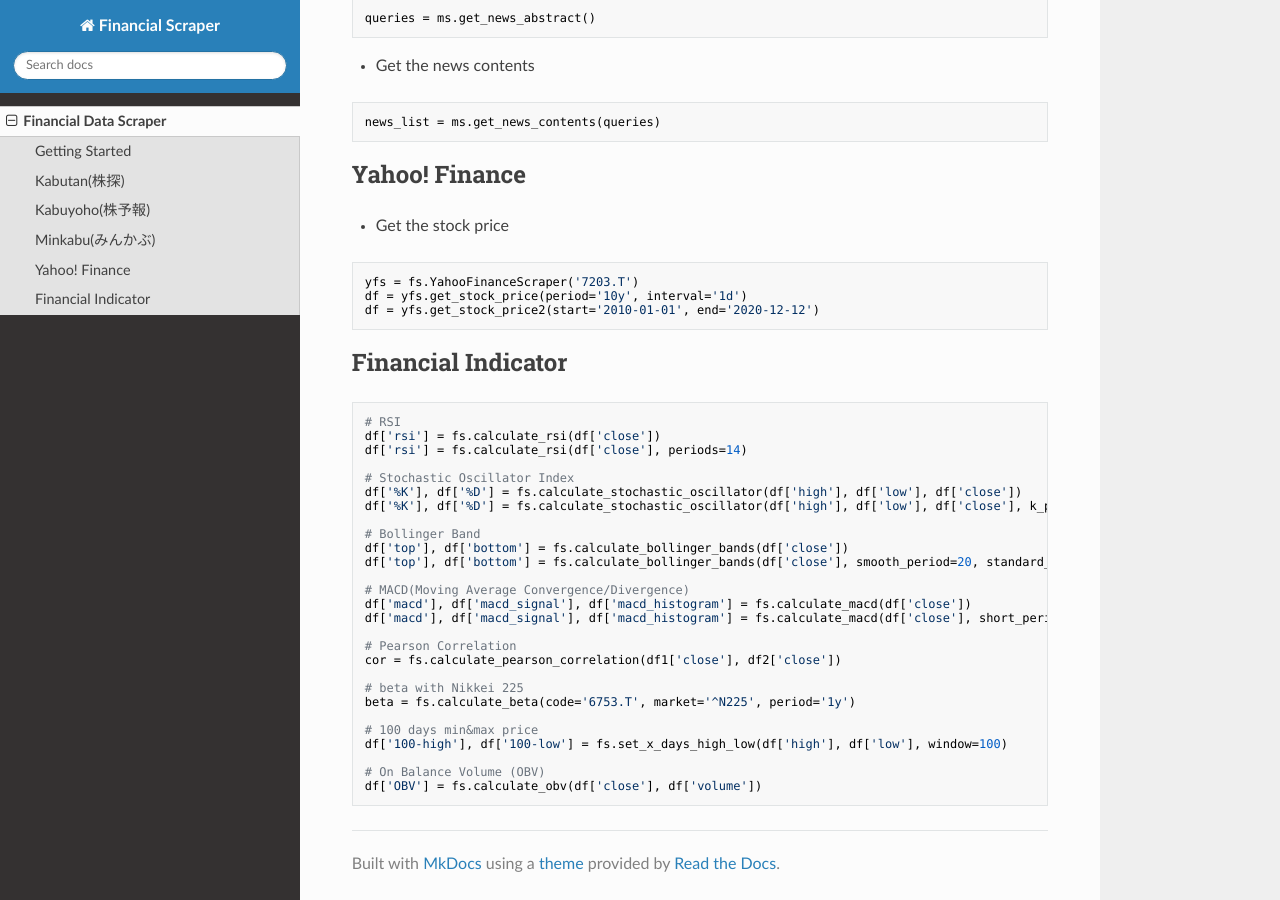
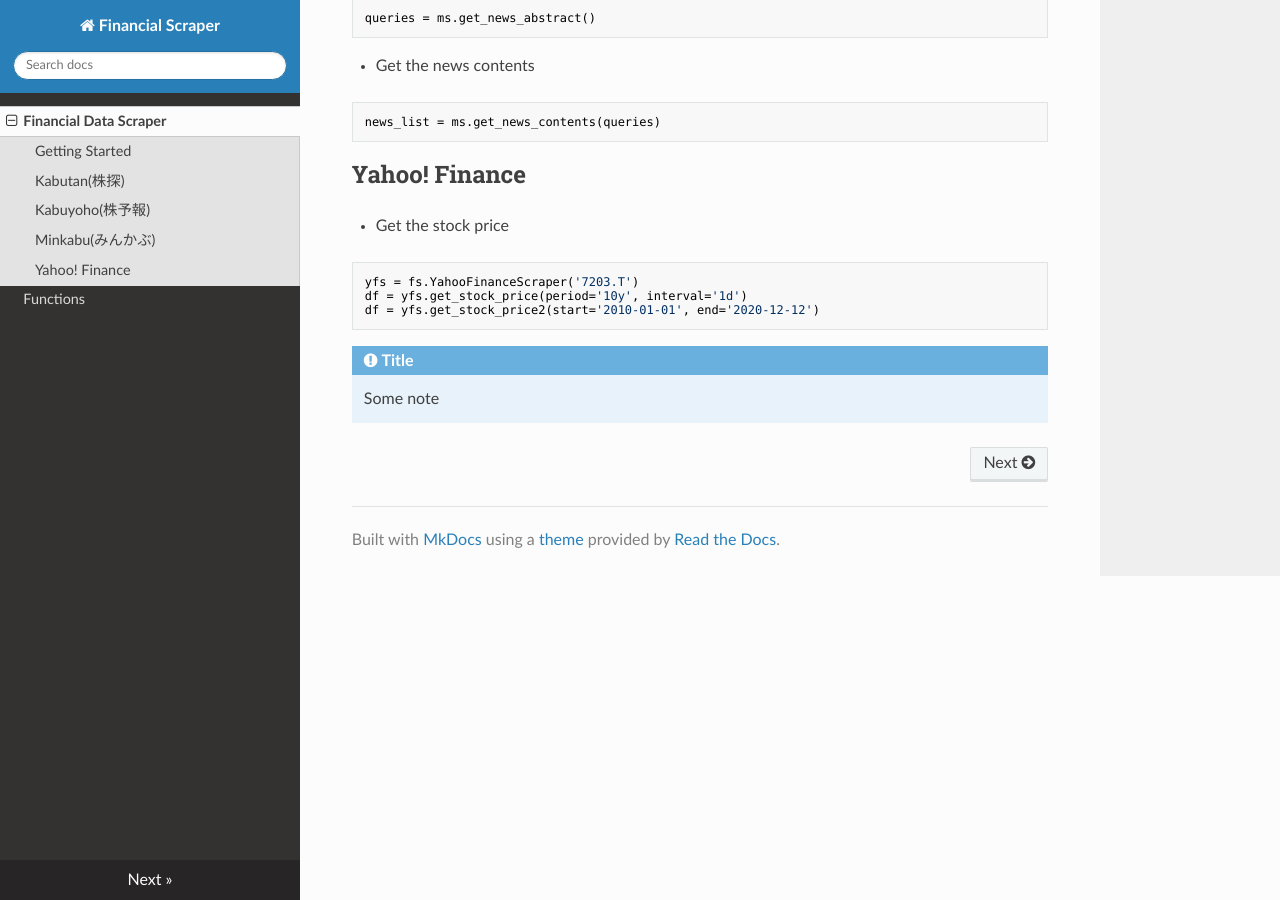
Before and after one commit to er-ri/fscraper, an MkDocs documentation site: the page built from docs/index.md, in a window 1280 px wide and 900 px high, scrolled down 1104 px. Built offline with MkDocs 1.6.1, drawn with Linux system fonts in a browser that asks for light colours; nearby versions of some CDN libraries; some of the changed text lies outside the part shown.

````diff
--- /dev/null
+++ b/docs/functions.md
@@ -0,0 +1,3 @@
+# Functions
+
+::: fscraper.utils
--- a/docs/index.md
+++ b/docs/index.md
@@ -48,33 +48,7 @@ df = yfs.get_stock_price(period='10y', interval='1d')
 df = yfs.get_stock_price2(start='2010-01-01', end='2020-12-12')
 ```
 
-## Financial Indicator
-```python
-# RSI
-df['rsi'] = fs.calculate_rsi(df['close'])
-df['rsi'] = fs.calculate_rsi(df['close'], periods=14)
 
-# Stochastic Oscillator Index
-df['%K'], df['%D'] = fs.calculate_stochastic_oscillator(df['high'], df['low'], df['close'])
-df['%K'], df['%D'] = fs.calculate_stochastic_oscillator(df['high'], df['low'], df['close'], k_period=14, d_period=3)
+!!! note "Title"
 
-# Bollinger Band
-df['top'], df['bottom'] = fs.calculate_bollinger_bands(df['close'])
-df['top'], df['bottom'] = fs.calculate_bollinger_bands(df['close'], smooth_period=20, standard_deviation=2)
-
-# MACD(Moving Average Convergence/Divergence)
-df['macd'], df['macd_signal'], df['macd_histogram'] = fs.calculate_macd(df['close'])
-df['macd'], df['macd_signal'], df['macd_histogram'] = fs.calculate_macd(df['close'], short_periods=12, long_periods=26, signal_periods=9)
-
-# Pearson Correlation
-cor = fs.calculate_pearson_correlation(df1['close'], df2['close'])
-
-# beta with Nikkei 225
-beta = fs.calculate_beta(code='6753.T', market='^N225', period='1y')
-
-# 100 days min&max price
-df['100-high'], df['100-low'] = fs.set_x_days_high_low(df['high'], df['low'], window=100)
-
-# On Balance Volume (OBV)
-df['OBV'] = fs.calculate_obv(df['close'], df['volume'])
-```
+    Some note
--- a/fscraper/__init__.py
+++ b/fscraper/__init__.py
@@ -1,3 +1,5 @@
+# fscraper/__init__.py
+
 from .yfscraper import YahooFinanceScraper
 from .kabuyohoscraper import KabuyohoScraper
 from .kabutanscraper import KabutanScraper
--- a/mkdocs.yml
+++ b/mkdocs.yml
@@ -8,7 +8,7 @@ plugins:
       handlers:
         python:
           options:
-            docstring_style: sphinx
+            docstring_style: google
 markdown_extensions:
   - markdown_include.include:
       base_path: .
````
Also changed, not shown: other parts of docs/index.md (+1 -1 lines), tests.py (+9 -2 lines), 4 other files.
